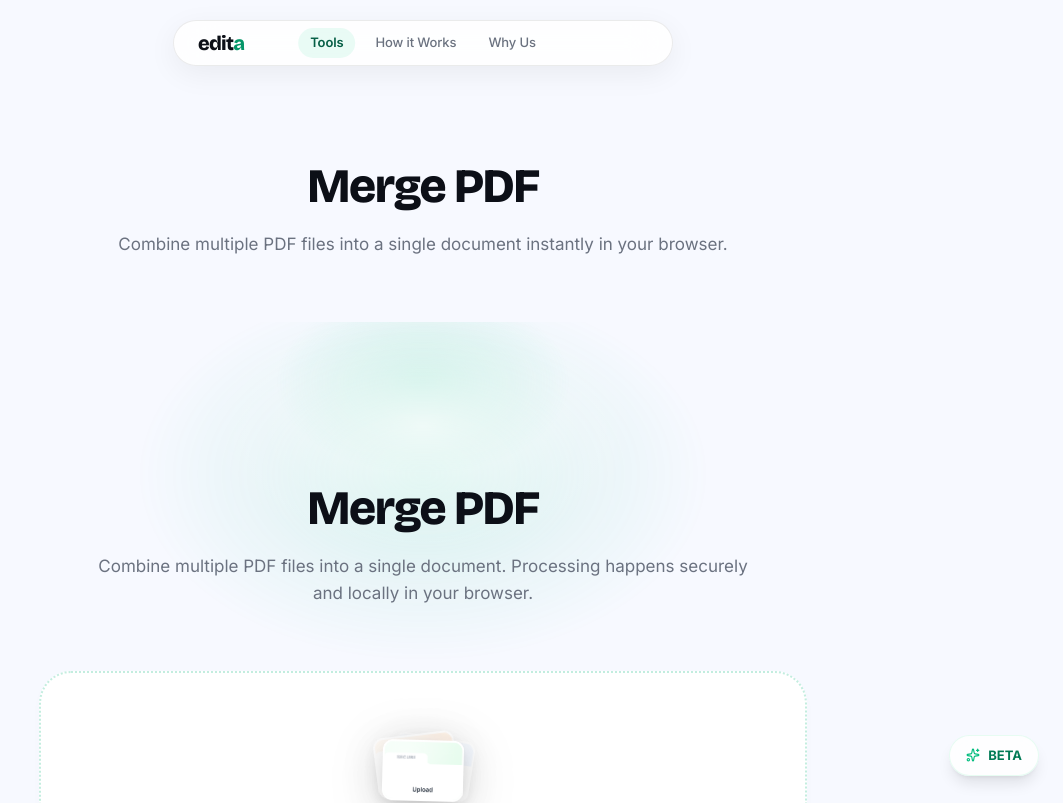
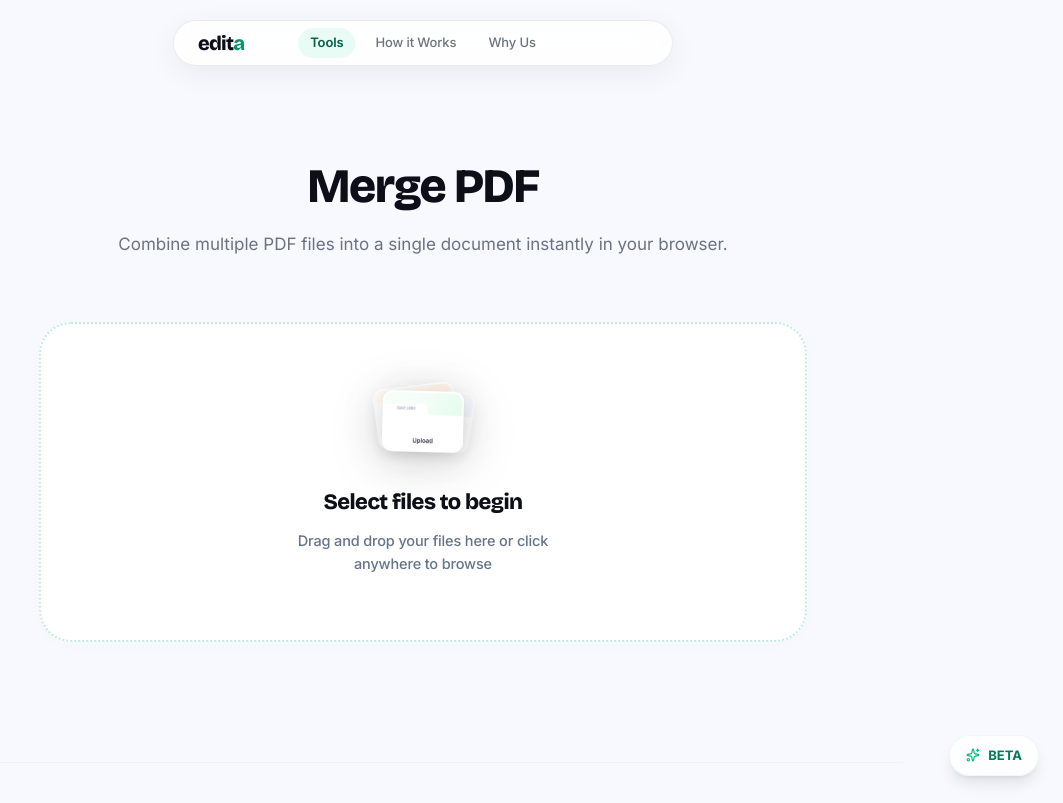
Before and after one commit to siddharth-fr/edita, a Next.js app: page /tools/merge-pdf in a window 1280 px wide. Shown: the top 803 px of the page, without its empty margins (217-1280 px from the left). Built offline with nearby package versions, Linux system fonts and the light colour scheme.

Commit message:
fixed merge pdf tool

```diff
--- a/src/app/tools/merge-pdf/MergePdfClient.tsx
+++ b/src/app/tools/merge-pdf/MergePdfClient.tsx
@@ -5,7 +5,6 @@ import { DragDropContext, Droppable, Draggable, DropResult } from '@hello-pangea
 import { PDFDocument } from 'pdf-lib';
 import { UploadDropzone } from '@/components/tools/UploadDropzone';
 import { FilePreviewCard } from '@/components/tools/FilePreviewCard';
-import { ToolLayout } from '@/components/layout/ToolLayout';
 import { Button } from '@/components/ui/Button';
 import { Download } from 'lucide-react';
 import { trackToolUsed, trackFileUploaded, trackFileDownloaded, trackConversion } from '@/lib/ga4';
@@ -87,10 +86,6 @@ export default function MergePdfClient() {
     };
 
     return (
-        <ToolLayout
-            title="Merge PDF"
-            description="Combine multiple PDF files into a single document. Processing happens securely and locally in your browser."
-        >
         <div className="w-full flex flex-col gap-8 max-w-3xl mx-auto">
             {pdfFiles.length === 0 ? (
                 <UploadDropzone onUpload={handleUpload} accept=".pdf,application/pdf" />
@@ -168,6 +163,5 @@ export default function MergePdfClient() {
                 </div>
             )}
         </div>
-        </ToolLayout>
     );
 }
```
Lines whose indentation alone changed are shown as unchanged.
